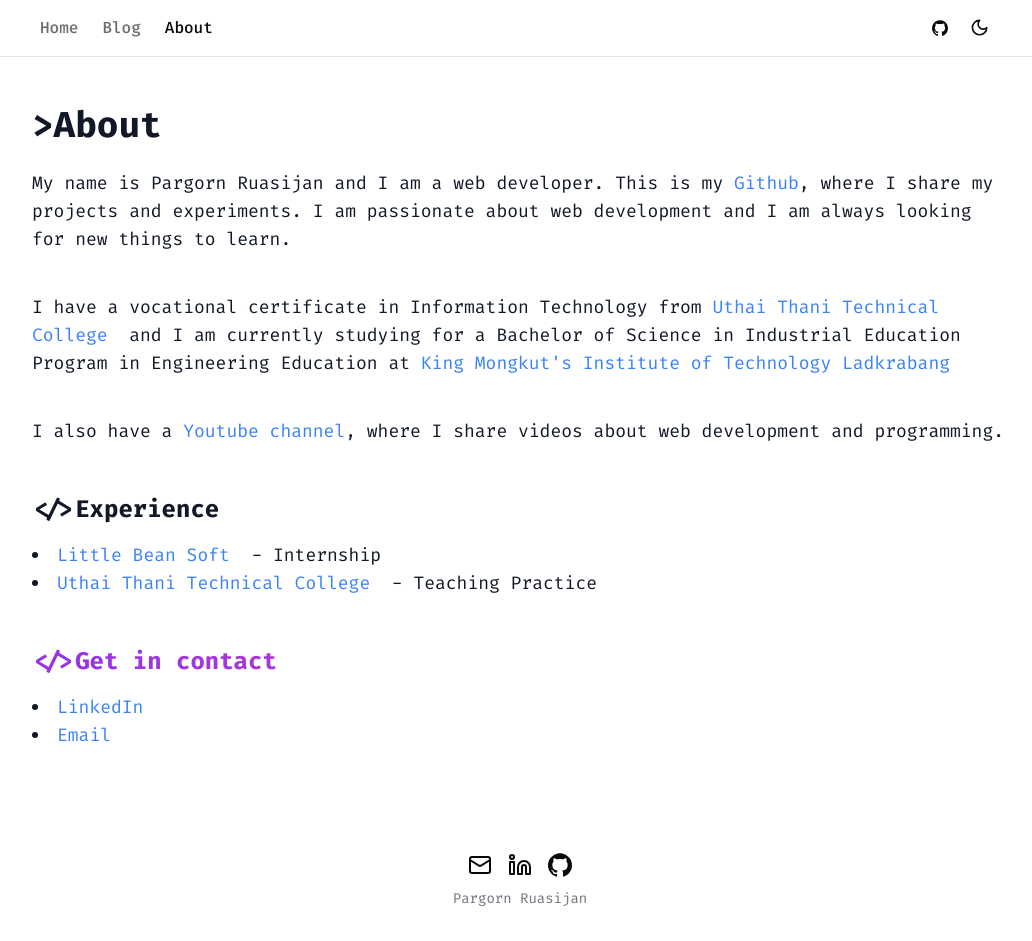
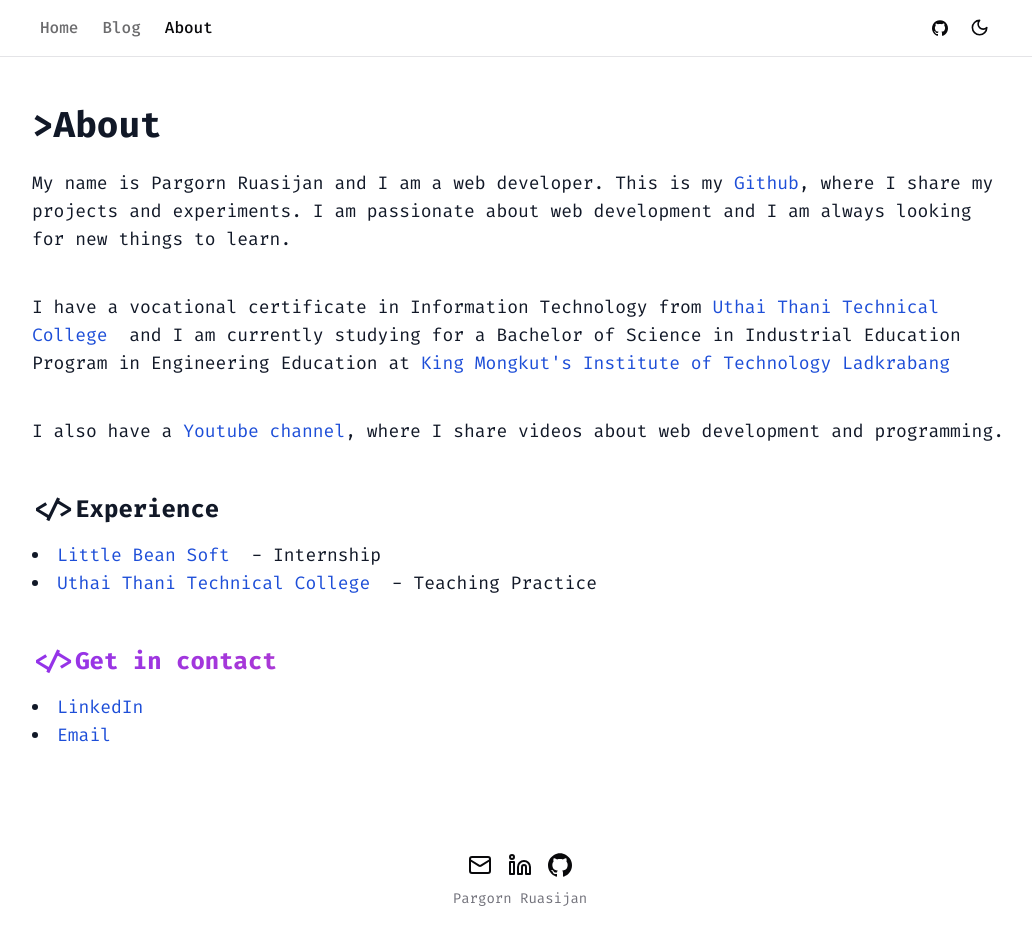
Before and after one commit to xNewz/static-blog-ts, a Next.js app: page /about in a window 1280 px wide. Shown: the whole page, without its empty margins (120-1152 px from the left). Built offline with nearby package versions, Linux system fonts and the light colour scheme; no server answers.

Commit message:
fix: improve contrast ratio for accessibility
Adjusted link colors to ensure sufficient contrast ratio. Updated link text colors for better readability in both light and dark modes.

Refs: #789

```diff
--- a/app/about/page.tsx
+++ b/app/about/page.tsx
@@ -16,7 +16,7 @@
         My name is Pargorn Ruasijan and I am a web developer. This is my&nbsp;
         <Link
           href="https://github.com/xnewz"
-          className="hover:underline text-blue-500"
+          className="hover:underline text-blue-700 dark:text-blue-300"
           target="_blank"
           rel="noopener noreferrer"
         >
@@ -29,28 +29,29 @@
         I have a vocational certificate in Information Technology from&nbsp;
         <Link
           href="https://www.uthai.ac.th/"
-          className="hover:underline text-blue-500"
+          className="hover:underline text-blue-700 dark:text-blue-300"
           target="_blank"
           rel="noopener noreferrer"
         >
           Uthai Thani Technical College
-        </Link>&nbsp;
-        and I am currently studying for a Bachelor of Science in Industrial
-        Education Program in Engineering Education at&nbsp;
+        </Link>
+        &nbsp; and I am currently studying for a Bachelor of Science in
+        Industrial Education Program in Engineering Education at&nbsp;
         <Link
           href="https://www.kmitl.ac.th/"
-          className="hover:underline text-blue-500"
+          className="hover:underline text-blue-700 dark:text-blue-300"
           target="_blank"
           rel="noopener noreferrer"
         >
           King Mongkut's Institute of Technology Ladkrabang
-        </Link>&nbsp;
+        </Link>
+        &nbsp;
       </div>
       <div className="text-lg text-gray-900 dark:text-gray-100 mt-10">
         I also have a&nbsp;
         <Link
           href="https://www.youtube.com/@xnewz770?sub_confirmation=1"
-          className="hover:underline text-blue-500"
+          className="hover:underline text-blue-700 dark:text-blue-300"
           target="_blank"
           rel="noopener noreferrer"
         >
@@ -64,24 +65,24 @@
           <li>
             <Link
               href="https://www.littlebeansoft.com/"
-              className="hover:underline text-blue-500"
+              className="hover:underline text-blue-700 dark:text-blue-300"
               target="_blank"
               rel="noopener noreferrer"
             >
               Little Bean Soft
-            </Link>&nbsp;
-            - Internship
+            </Link>
+            &nbsp; - Internship
           </li>
           <li>
             <Link
               href="https://www.uthai.ac.th/"
-              className="hover:underline text-blue-500"
+              className="hover:underline text-blue-700 dark:text-blue-300"
               target="_blank"
               rel="noopener noreferrer"
             >
               Uthai Thani Technical College
-            </Link>&nbsp;
-            - Teaching Practice
+            </Link>
+            &nbsp; - Teaching Practice
           </li>
         </ul>
       </div>
@@ -94,7 +95,7 @@
           <li>
             <Link
               href="https://www.linkedin.com/in/pargorn-ru/"
-              className="hover:underline text-blue-500"
+              className="hover:underline text-blue-700 dark:text-blue-300"
               target="_blank"
               rel="noopener noreferrer"
             >
@@ -104,7 +105,7 @@
           <li>
             <Link
               href="mailto:pargorn.ru@gmail.com"
-              className="hover:underline text-blue-500"
+              className="hover:underline text-blue-700 dark:text-blue-300"
               target="_blank"
               rel="noopener noreferrer"
             >
```
